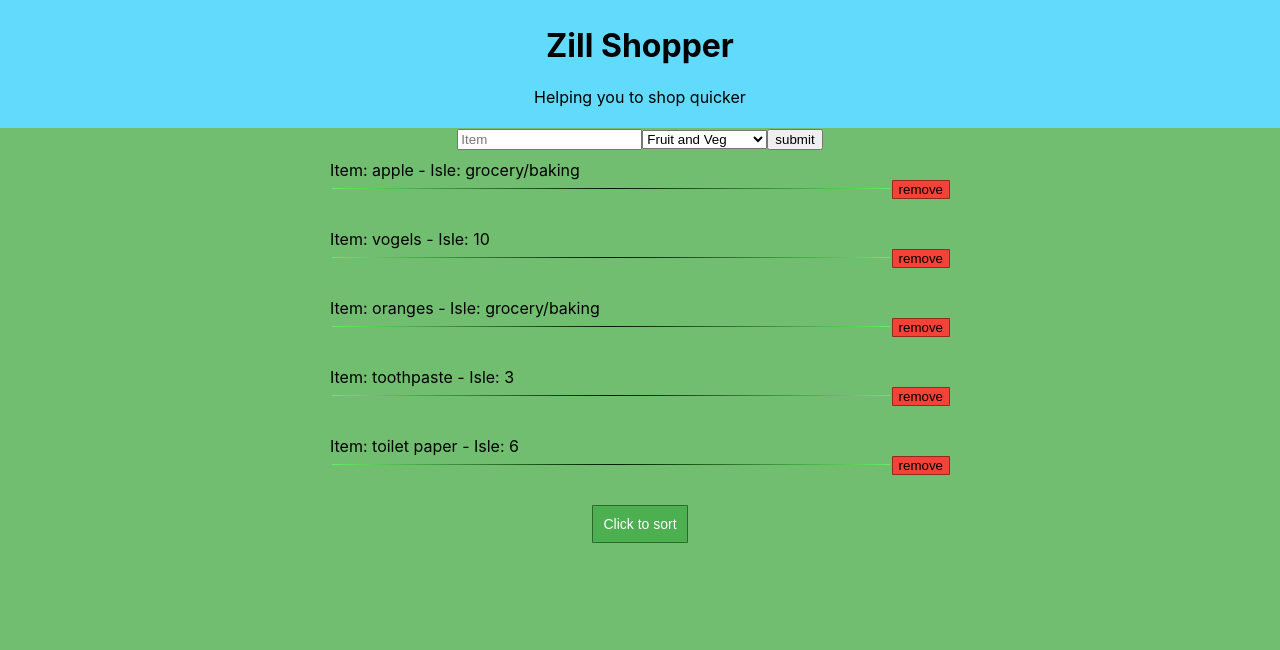
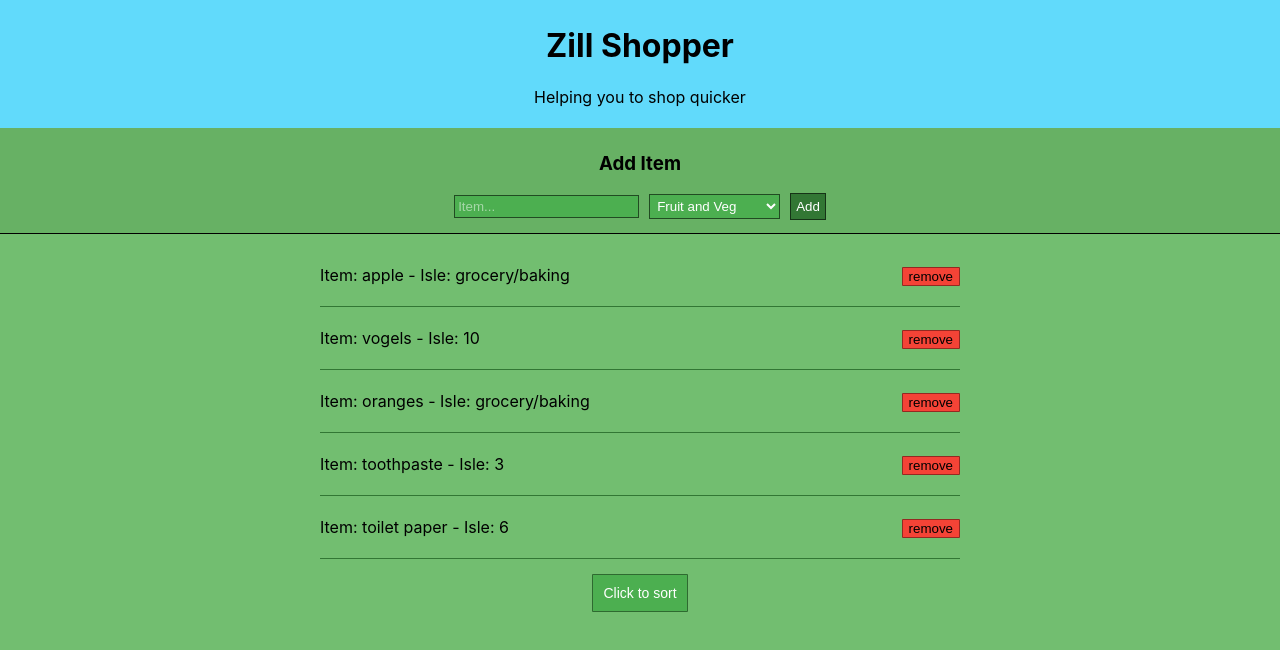
Before and after one commit to louis-fowler/zill-beta, a React (Create React App) app: page / in a window 1280 px wide. Shown: the top 650 px of the page. Built offline with nearby package versions, Linux system fonts and the light colour scheme.

Commit message:
A lot of css, got list and delete working with id over index

```diff
--- a/src/AddItemForm/AddItemForm.jsx
+++ b/src/AddItemForm/AddItemForm.jsx
@@ -2,7 +2,7 @@ import React, { useState } from 'react';
 
 const AddItemForm = (props) => {
   const [data, setData] = useState(
-    {item: "", type: "", isle: -1}
+    {item: "", type: "", isle: -1, id: 0}
   );
 
   /* Simon example
@@ -21,9 +21,10 @@ const AddItemForm = (props) => {
 
   const sendItemHandler = (e) => {
     e.preventDefault();
+    const id = Date.now()
     const randomNumber = Math.floor(Math.random() * 11) + 0
-    props.getItemHandler({item: data.item, type: data.type, isle: randomNumber});
-    setData({item: "", type: "", isle: -1})
+    props.getItemHandler({item: data.item, type: data.type, isle: randomNumber, id:id});
+    setData({item: "", type: "", isle: -1, id: 0})
   }
 
   const addItemHandler = e => {
@@ -40,16 +41,19 @@ const AddItemForm = (props) => {
 
   return (
     <div>
+      <div className="formWrapper">
+      <h3>Add Item</h3>
         <form action="">
-        <input name="item" type="text" placeholder="Item" value={data.item } onChange={addItemHandler}/>
+          <input name="item" type="text" placeholder="Item..." value={data.item } onChange={addItemHandler}/>
           <select name="type" id="" value={data.type} onChange={addTypeHandler}>
             <option value="fruit/veg">Fruit and Veg</option>
             <option value="bread">Bread</option>
             <option value="personal hygiene">Personal hygiene</option>
             <option value="?">Dont know</option>
           </select>
-        <button onClick={sendItemHandler}>submit</button>
+          <button onClick={sendItemHandler}>Add</button>
         </form>
+      </div>
     </div>
   );
 }
--- a/src/App.css
+++ b/src/App.css
@@ -26,6 +26,51 @@ hr {
   width: 90%;
   background: #333;
   background-image: linear-gradient(to right, rgb(103, 238, 98), rgb(0, 26, 2),rgb(103, 238, 98));
+}
+
+/* AddItemForm */
+
+.formWrapper {
+  background-color: #67b164;
+  border-bottom: 1.5px solid black;
+  margin-bottom: 10px;
+  padding-top: 5px;
+}
+
+.formWrapper input {
+  border: 1px solid rgba(0, 0, 0, 0.568);
+  padding: 3px;
+  color: white;
+  background-color: #4CAF50;
+  margin-bottom: 15px;
+  margin-right: 10px;
+}
+
+.formWrapper input:acitve {
+  border: 1px solid #61dafb;
+}
+
+.formWrapper input::placeholder{
+  color:rgba(255, 255, 255, 0.507);
+}
+
+.formWrapper select {
+  border: 1px solid rgba(0, 0, 0, 0.568);;
+  background-color: #4CAF50;
+  padding: 3px;
+  color: white;
+}
+
+.formWrapper button {
+  border: 1px solid rgba(0, 0, 0, 0.568);;
+  background-color: rgb(50, 119, 52);;
+  padding: 5px;
+  color: white;
+  margin-left: 10px;
+}
+
+.formWrapper button:hover {
+ background-color: #4CAF50;
 }
 
 /* SortedPage */
@@ -59,28 +104,20 @@ hr {
 
 /* ItemSorter */
 
-.sorterWrapper {
+.sorterItem {
+  width: 50%;
   margin: auto;
-  width: 50%;
+  padding: 5px 0px;
+  display: flex;
+  flex-direction: row;
+  justify-content: space-between;
+  align-items: baseline;
+  border-bottom: 1px solid rgb(50, 119, 52);
 }
 
-.sorterItem {
-  /* display: flex; */
-  align-items: center;
-  margin: 10px;
-  overflow: auto;
-}
-
-.sorterText {
-  margin: 0;
-  /* width: 50%; */
-  text-align: left;
-
-}
 
 .removeButton {
-  margin-bottom: 20px;
-  float: right;
+  /* margin-bottom: 20px; */
   border: 1px solid rgba(0, 0, 0, 0.397);
   background-color: #f44336;;
   border-radius: 1px;
@@ -94,7 +131,7 @@ hr {
   color: white;
   font-size: 14px;
   font-weight: 400;
-  margin-bottom: 20px;
+  margin: 15px 0px;
   border: 1px solid rgba(0, 0, 0, 0.397);
   background-color:#4CAF50;;
   padding: 10px;
@@ -103,7 +140,6 @@ hr {
 
 .sortButton:hover {
   background-color: rgb(107, 175, 109);
-  /* font-weight: 900; */
 }
 
 @media (prefers-reduced-motion: no-preference) {
--- a/src/App.jsx
+++ b/src/App.jsx
@@ -11,7 +11,7 @@ class App extends React.Component {
 		super(props);
 		this.state = {
       sortPage: "toSort",
-      list: [{item: "apple", type: "fruit/veg", isle: 0}, {item: "vogels", type: "bread", isle: 10}, {item: "oranges", type: "fruit/veg", isle: 0}, {item: "toothpaste", type: "personal hygiene", isle: 3}, {item: "toilet paper", type: "personal hygiene", isle: 6}],
+      list: [{item: "apple", type: "fruit/veg", isle: 0, id: 123}, {item: "vogels", type: "bread", isle: 10, id:32135}, {item: "oranges", type: "fruit/veg", isle: 0, id: 97472}, {item: "toothpaste", type: "personal hygiene", isle: 3, id: 578926}, {item: "toilet paper", type: "personal hygiene", isle: 6, id: 5732847}],
 		};
   }
 
@@ -29,9 +29,11 @@ class App extends React.Component {
   }
 
   getItemHandler = (childData) => {
-    this.setState(prevState => ({
-      list: [childData, ...prevState.list]
-    }))
+    childData.item === "" ?
+      alert("No item in input") :
+      this.setState(prevState => ({
+        list: [childData, ...prevState.list]
+      }))
   }
 
 
@@ -50,11 +52,9 @@ class App extends React.Component {
     })
   }
 
-  deleteItemHandler = i => {
-    this.setState({
-      list: [...this.state.list.slice(0, i),
-      ...this.state.list.slice(i + 1)]
-    })
+  deleteItemHandler = itemId => {
+    const list = this.state.list.filter(i => i.id !== itemId)
+    this.setState({list: list})
   }
 
 	render() {
--- a/src/ItemSorter/ItemSorter.jsx
+++ b/src/ItemSorter/ItemSorter.jsx
@@ -4,13 +4,12 @@ const ItemSorter = (props) => {
 
   return (
       <div className="sorterWrapper">
-        {props.list.map((list, index)=>
+        {props.list.map(list=>
           <div className="sorterItem">
-            <p className="sorterText" key={index}>
+            <p key={list.id}>
               Item: {list.item} - Isle: {list.isle === -1 ? 'This item has no isle yet!' : list.isle === 0 ? "grocery/baking" : list.isle}
             </p>
-            <button className="removeButton" onClick={() => props.delete(index)}> remove</button>
-            <hr/>
+            <button className="removeButton" onClick={() => props.delete(list.id)}> remove</button>
           </div>
 
         )}
--- a/src/SortedPage/SortedPage.jsx
+++ b/src/SortedPage/SortedPage.jsx
@@ -5,10 +5,9 @@ const SortedPage = (props) => {
 
   return (
     <div>
-      {props.list.map((list, index)=>
+      {props.list.map(list=>
         <div>
-          <div className="sortedCard" key={index}>
-            <input type="checkbox" name="" id="sortedCardChecked" className="checkmark"/>
+          <div className="sortedCard" key={list.id}>
             <div className="sCardText">
               <h2>Isle: {list.isle === -1 ? 'This item has no isle yet!' : list.isle === 0 ? "grocery/baking" : list.isle}</h2>
               <h2>Item: {list.item}</h2>
```
Lines whose indentation alone changed are shown as unchanged.
